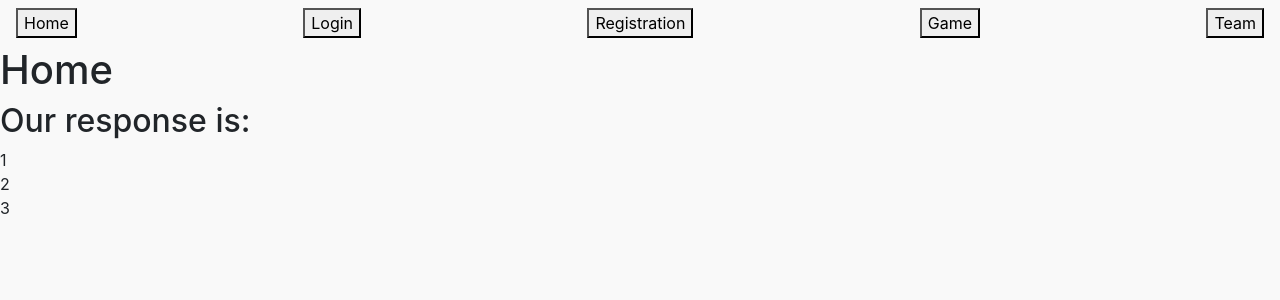
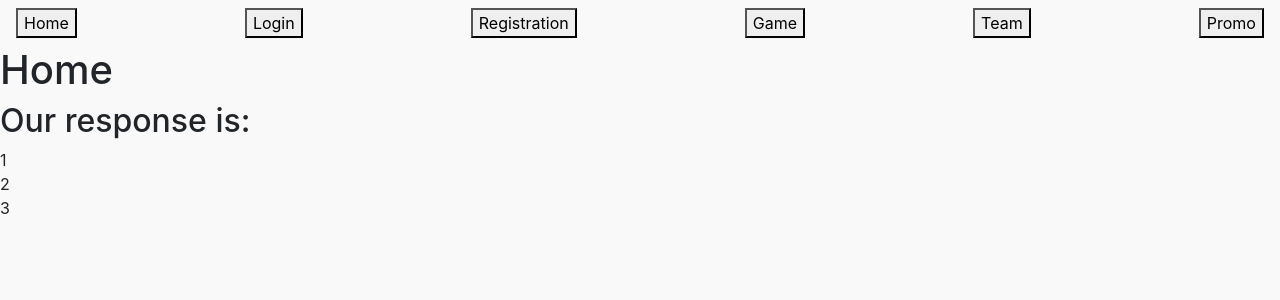
Before and after one commit to emalyuk/rslang, a React (Create React App) app: page / in a window 1280 px wide. Shown: the top 300 px of the page. Built offline with nearby package versions, Linux system fonts and the light colour scheme.

Commit message:
init: start-promo-page

```diff
--- a/src/components/navbar/Navbar.js
+++ b/src/components/navbar/Navbar.js
@@ -22,6 +22,9 @@ export const Navbar = () => {
       <button type='button' onClick={() => history.push('/team')}>
         Team
       </button>
+      <button type='button' onClick={() => history.push('/promo')}>
+        Promo
+      </button>
     </div>
   );
 };
--- a/src/pages/app/App.js
+++ b/src/pages/app/App.js
@@ -9,6 +9,7 @@ const Team = lazy(() => import('pages/team/Team'));
 const Login = lazy(() => import('pages/auth/login/Login'));
 const Registration = lazy(() => import('pages/auth/registration/Registration'));
 const NotFound = lazy(() => import('pages/notFound/NotFound'));
+const Promo = lazy(() => import('pages/promo/Promo'));
 
 const App = () => {
   return (
@@ -21,6 +22,7 @@ const App = () => {
             <Route path={routes.login} component={Login} exact />
             <Route path={routes.registration} component={Registration} exact />
             <Route path={routes.team} component={Team} exact />
+            <Route path={routes.promo} component={Promo} exact />
             <Route component={NotFound} />
           </Switch>
         </React.Suspense>
--- /dev/null
+++ b/src/pages/promo/Promo.js
@@ -0,0 +1,12 @@
+import React from 'react';
+import './Promo.scss';
+
+export const Promo = () => {
+  return (
+    <div className='Promo'>
+      <h1>Promo page</h1>
+    </div>
+  );
+};
+
+export default Promo;
--- a/src/routes.js
+++ b/src/routes.js
@@ -5,4 +5,5 @@ export default {
   forgotPassword: '/forgot-password',
   game: '/game',
   team: '/team',
+  promo: '/promo',
 };
```
Also changed, not shown: src/pages/promo/Promo.scss (added).
